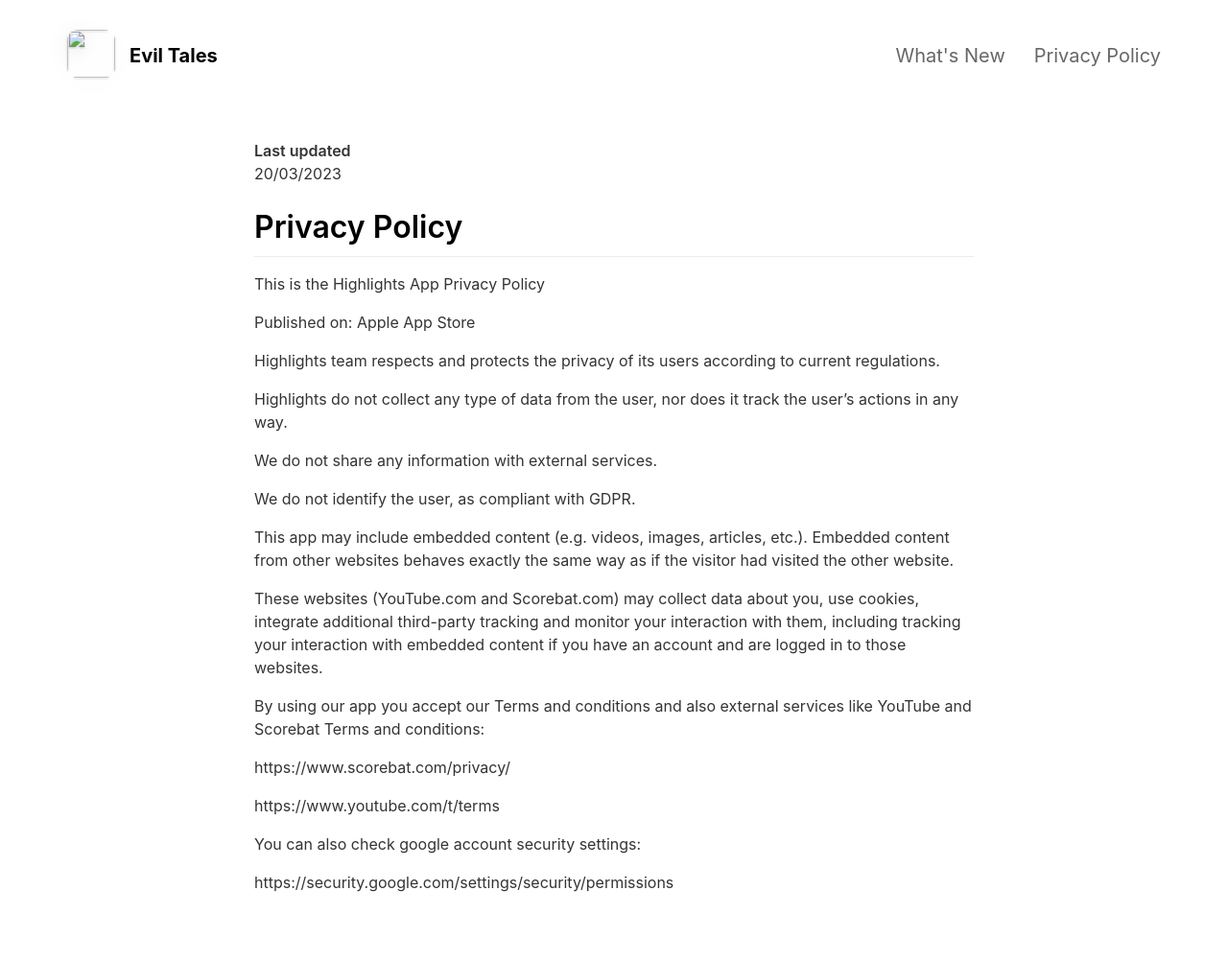
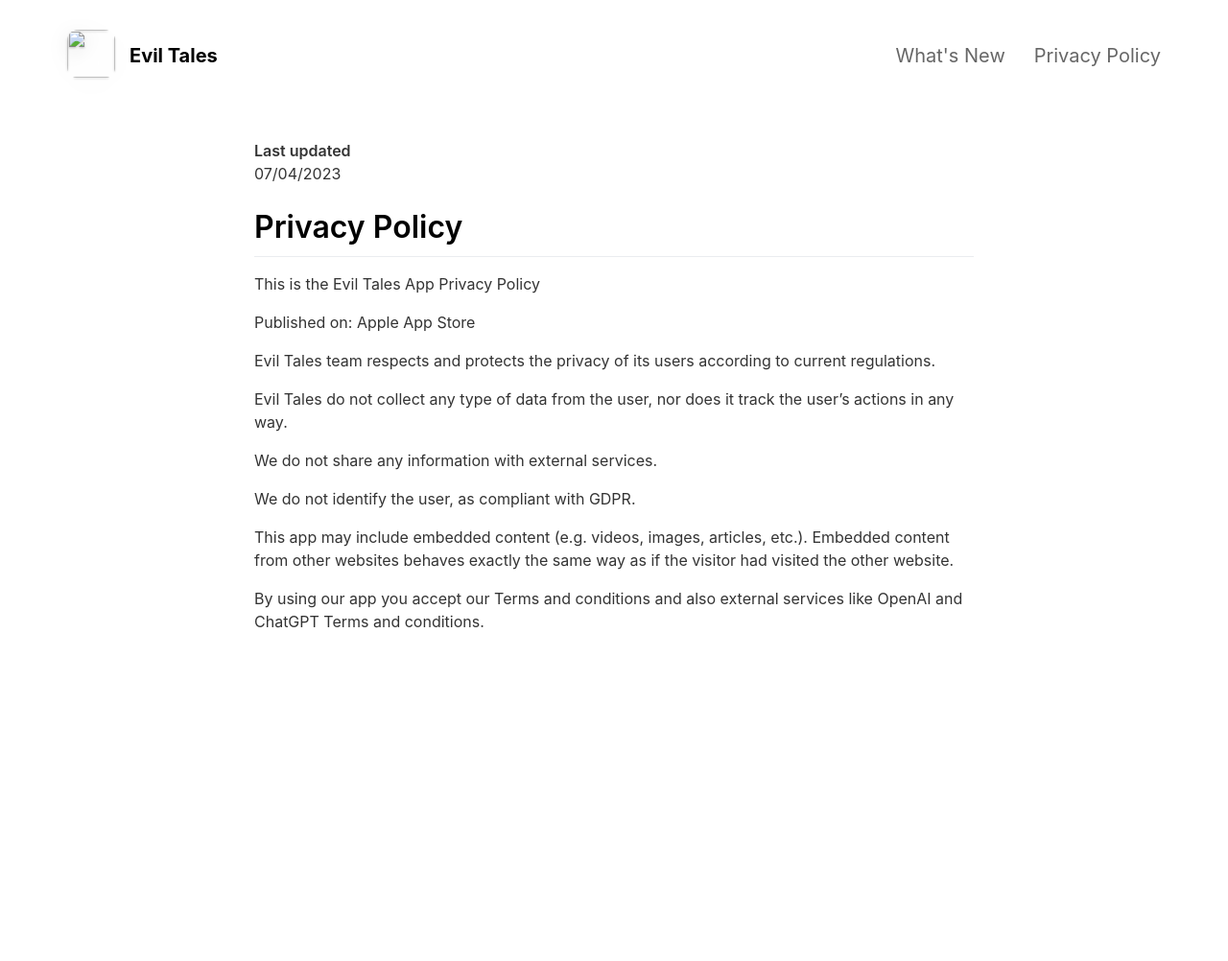
Before and after one commit to turangarusso/Evil-tales-page, a Jekyll site: the page built from _pages/privacypolicy.md, in a window 1280 px wide. Shown: the whole page at 96% size. Built offline with Jekyll 4.4.1, drawn with Linux system fonts in a browser that asks for light colours; nearby versions of some CDN libraries; after the commit the page ends 900 px from its top, so only the background shows below that.

Commit message:
Update privacypolicy.md

```diff
--- a/_pages/privacypolicy.md
+++ b/_pages/privacypolicy.md
@@ -5,17 +5,17 @@
 ---
 
 **Last updated**
-20/03/2023
+07/04/2023
 
 # Privacy Policy
 
-This is the Highlights App Privacy Policy
+This is the Evil Tales App Privacy Policy
 
 Published on: Apple App Store
 
-Highlights team respects and protects the privacy of its users according to current regulations.
+Evil Tales team respects and protects the privacy of its users according to current regulations.
 
-Highlights do not collect any type of data from the user, nor does it track the user's actions in any way.
+Evil Tales do not collect any type of data from the user, nor does it track the user's actions in any way.
 
 We do not share any information with external services.
 
@@ -23,14 +23,4 @@
 
 This app may include embedded content (e.g. videos, images, articles, etc.). Embedded content from other websites behaves exactly the same way as if the visitor had visited the other website.
 
-These websites (YouTube.com and Scorebat.com) may collect data about you, use cookies, integrate additional third-party tracking and monitor your interaction with them, including tracking your interaction with embedded content if you have an account and are logged in to those websites.
-
-By using our app you accept our Terms and conditions and also external services like YouTube and Scorebat Terms and conditions:
-
-https://www.scorebat.com/privacy/
-
-https://www.youtube.com/t/terms
-
-You can also check google account security settings:
-
-https://security.google.com/settings/security/permissions
+By using our app you accept our Terms and conditions and also external services like OpenAI and ChatGPT Terms and conditions.
```
